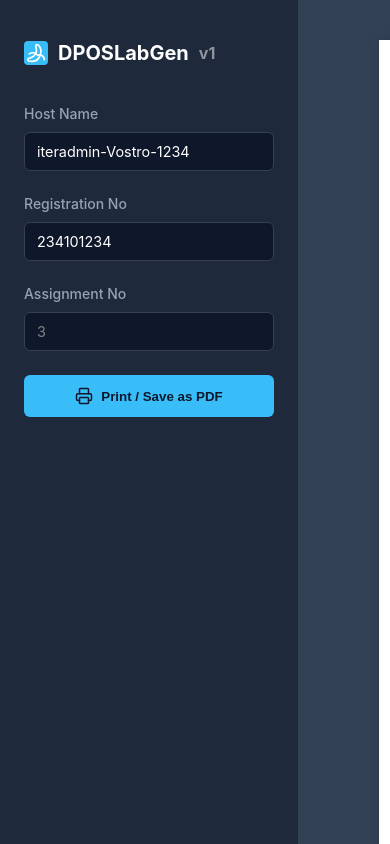
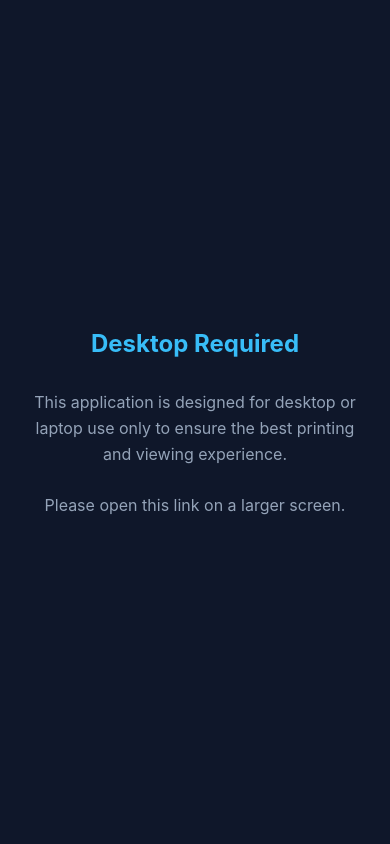
Before and after one commit to Udbhav227/dos-lab-assignment-generator, a React (Vite) app: page / in a window 390 px wide. Built offline with nearby package versions, Linux system fonts and the light colour scheme.

Commit message:
add warn to mobile users

```diff
--- a/src/App.jsx
+++ b/src/App.jsx
@@ -1,10 +1,14 @@
-import React, { useState } from 'react';
-import styled, { createGlobalStyle } from 'styled-components';
-import * as ScrollArea from '@radix-ui/react-scroll-area';
+import React, { useState } from "react";
+import styled, { createGlobalStyle } from "styled-components";
+import * as ScrollArea from "@radix-ui/react-scroll-area";
 
-import { assignment3 } from './data/assignmentData';
-import { PageContainer, ExerciseBlock, Prompt } from './components/TerminalComponents';
-import { Controls } from './Controls';
+import { assignment3 } from "./data/assignmentData";
+import {
+  PageContainer,
+  ExerciseBlock,
+  Prompt,
+} from "./components/TerminalComponents";
+import { Controls } from "./Controls";
 
 const GlobalStyles = createGlobalStyle`
   body {
@@ -33,10 +37,43 @@ const GlobalStyles = createGlobalStyle`
   }
 `;
 
+const MobileMessage = styled.div`
+  display: none;
+  height: 100vh;
+  width: 100vw;
+  background: #0f172a;
+  color: #f8fafc;
+  flex-direction: column;
+  align-items: center;
+  justify-content: center;
+  text-align: center;
+  padding: 24px;
+  box-sizing: border-box;
+
+  h2 {
+    color: #38bdf8;
+    margin-bottom: 16px;
+  }
+
+  p {
+    line-height: 1.6;
+    max-width: 400px;
+    color: #94a3b8;
+  }
+
+  @media (max-width: 1024px) {
+    display: flex;
+  }
+`;
+
 const Layout = styled.div`
   display: flex;
   height: 100vh;
   overflow: hidden;
+
+  @media (max-width: 1024px) {
+    display: none;
+  }
 `;
 
 const PreviewArea = styled.main`
@@ -72,9 +109,9 @@ const PrintWrapper = styled.div`
 
 export default function App() {
   const [config, setConfig] = useState({
-    hostName: 'iteradmin-Vostro-1234',
-    regNo: '234101234',
-    assignNo: '3',
+    hostName: "iteradmin-Vostro-1234",
+    regNo: "234101234",
+    assignNo: "3",
   });
 
   const handlePrint = () => {
@@ -86,17 +123,23 @@ export default function App() {
   return (
     <>
       <GlobalStyles />
+      <MobileMessage>
+        <h2>Desktop Required</h2>
+        <p>
+          This application is designed for desktop or laptop use only to ensure
+          the best printing and viewing experience.
+          <br />
+          <br />
+          Please open this link on a larger screen.
+        </p>
+      </MobileMessage>
+
       <Layout>
-        <Controls
-          config={config}
-          setConfig={setConfig}
-          onPrint={handlePrint}
-        />
+        <Controls config={config} setConfig={setConfig} onPrint={handlePrint} />
 
         <PreviewArea>
           <ScrollArea.Root className="ScrollAreaRoot">
             <ScrollArea.Viewport className="ScrollAreaViewport">
-
               <PrintWrapper>
                 <PageContainer>
                   <Prompt
@@ -116,22 +159,23 @@ export default function App() {
                     />
                   ))}
 
-                  <div style={{ marginTop: '20px' }}>
-                     <Prompt
+                  <div style={{ marginTop: "20px" }}>
+                    <Prompt
                       user="student"
                       host={config.hostName}
                       path={basePath}
                       cmd="echo 'All done'"
                     />
-                    <div style={{color: '#000'}}>All done</div>
+                    <div style={{ color: "#000" }}>All done</div>
                   </div>
-
                 </PageContainer>
               </PrintWrapper>
-
             </ScrollArea.Viewport>
 
-            <ScrollArea.Scrollbar className="ScrollAreaScrollbar" orientation="vertical">
+            <ScrollArea.Scrollbar
+              className="ScrollAreaScrollbar"
+              orientation="vertical"
+            >
               <ScrollArea.Thumb className="ScrollAreaThumb" />
             </ScrollArea.Scrollbar>
           </ScrollArea.Root>
--- a/src/Controls.jsx
+++ b/src/Controls.jsx
@@ -58,6 +58,25 @@ const Input = styled.input`
   }
 `;
 
+const Footer = styled(Label)`
+  margin-top: auto;
+  margin-bottom: 40px;
+  text-align: center;
+  line-height: 1.5;
+`;
+
+const StyledLink = styled.a`
+  color: #38bdf8;
+  text-decoration: none;
+  font-weight: 600;
+  transition: color 0.2s ease;
+
+  &:hover {
+    color: #7dd3fc;
+    text-decoration: underline;
+  }
+`;
+
 const PrintButton = styled.button`
   background: #38bdf8;
   color: #0f172a;
@@ -93,7 +112,7 @@ export const Controls = ({ config, setConfig, onPrint }) => {
             borderRadius: 4,
             display: "flex",
             justifyContent: "center",
-            alignItems: "center"
+            alignItems: "center",
           }}
         >
           <Banana size={20} />
@@ -131,7 +150,7 @@ export const Controls = ({ config, setConfig, onPrint }) => {
           value={config.assignNo}
           onChange={handleChange}
           disabled={true}
-          style={{color: "grey", cursor: "not-allowed"}}
+          style={{ color: "grey", cursor: "not-allowed" }}
         />
       </FieldGroup>
 
@@ -139,6 +158,12 @@ export const Controls = ({ config, setConfig, onPrint }) => {
         <Printer size={18} />
         Print / Save as PDF
       </PrintButton>
+
+      {/* Updated Footer with StyledLink */}
+      <Footer>
+        Made with ❤️ by{" "}
+        <StyledLink href="mailto:r6913096@gmail.com">Corvo</StyledLink>
+      </Footer>
     </Panel>
   );
 };
```
